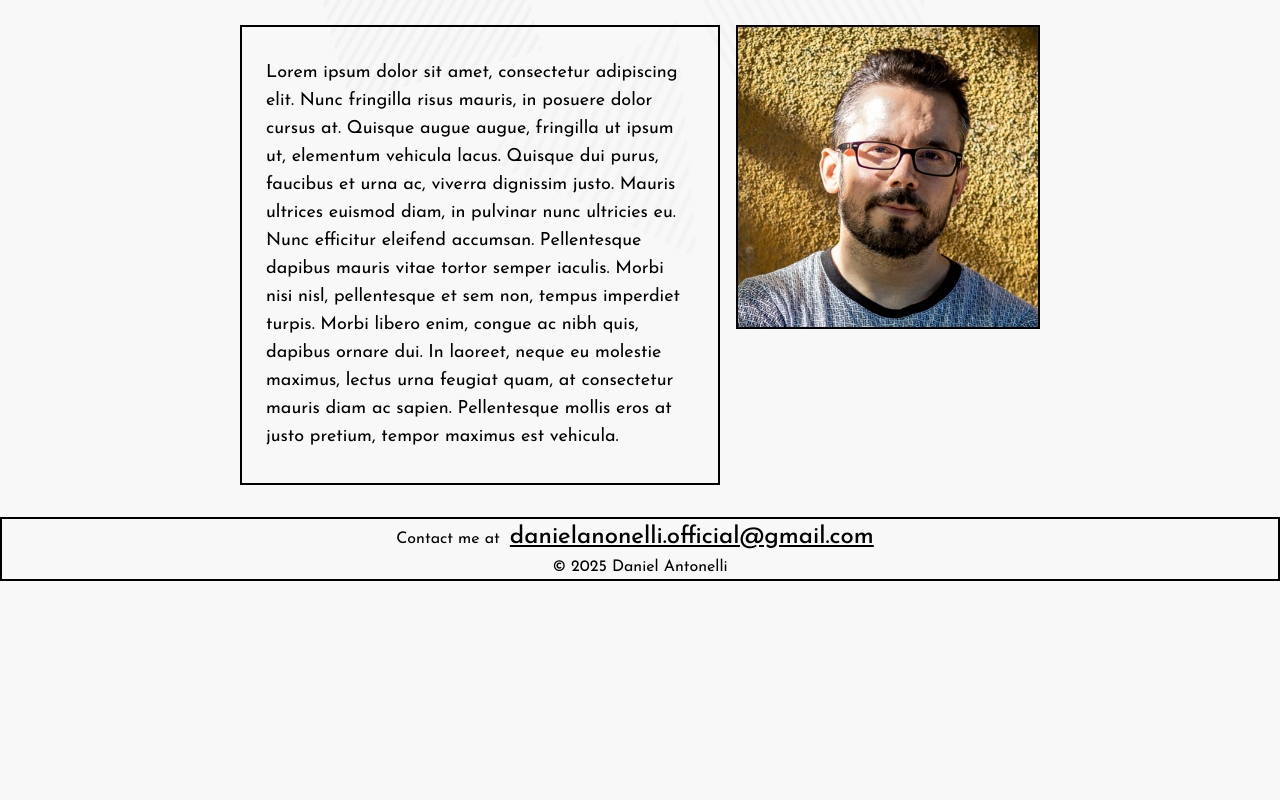
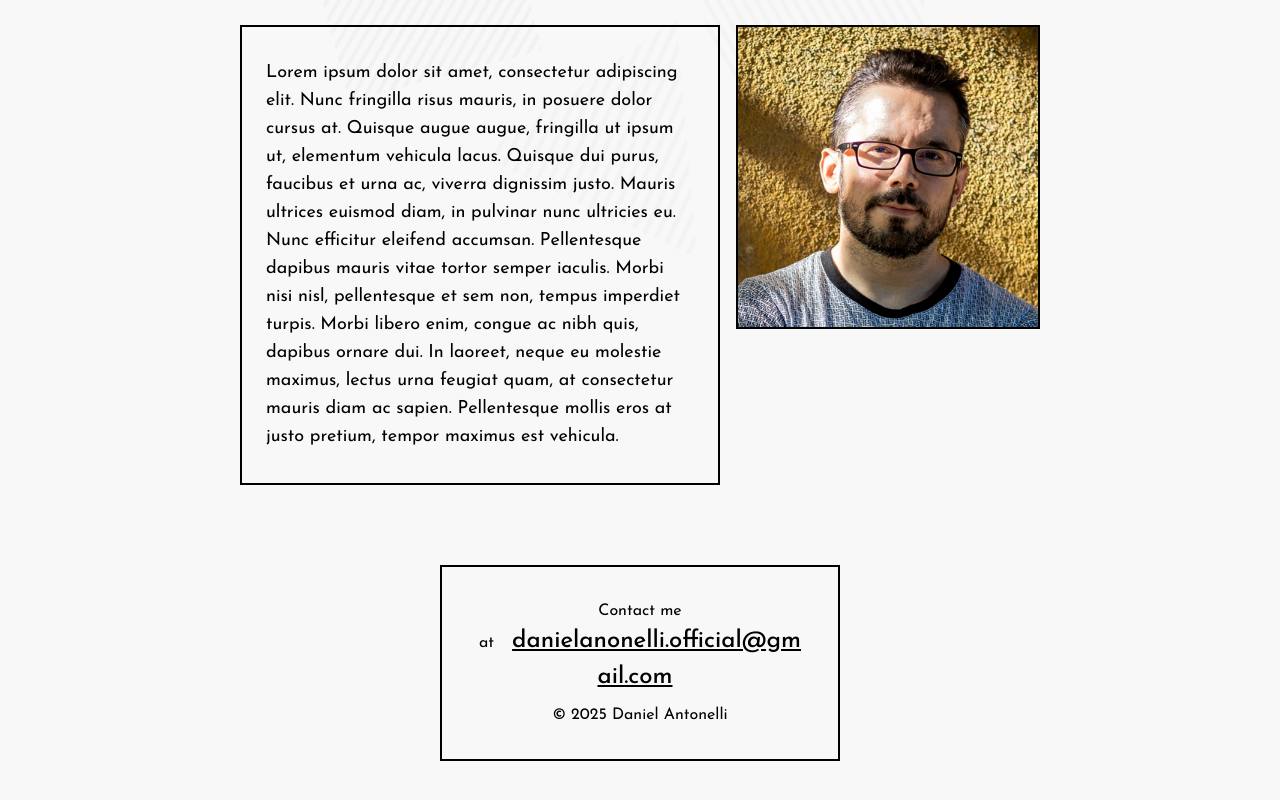
Before and after one commit to dan-antonelli/dantonelli-portfolio, a React (Vite) app: page / in a window 1280 px wide. Shown: the part 304-1104 px from the top of the page. Before the commit the page ends 885 px from the top, so only its background shows below. Built offline with nearby package versions, Linux system fonts and the light colour scheme.

Commit message:
styling footer

```diff
--- a/src/App.css
+++ b/src/App.css
@@ -136,12 +136,28 @@ a:focus::after {
   border: 2px solid #000;
 }
 
-footer {
+.footer-wrapper {
+  display: flex;
+  justify-content: center;
+  align-items: center;
+  padding: 3rem 0;
   margin-top: auto;
+}
+
+.footer-box {
+  border: 2px solid #000;
+  padding: 1.5rem 2rem;
   text-align: center;
-  width: 100%;
+  max-width: 400px;
   background-color: rgba(248, 248, 248, 0.9);
-  border: 2px solid #000;
+}
+
+.footer-box p {
+  margin: 0.5rem 0;
+}
+
+.footer-box .anchor {
+  margin-left: 0.5rem;
 }
 
 .background-shapes {
--- a/src/App.tsx
+++ b/src/App.tsx
@@ -38,7 +38,8 @@ function App() {
           </div>
         </section>
       </main>
-      <footer>
+      <div className="footer-wrapper">
+        <footer className="footer-box">
           <p>
             Contact me at
             <a href="mailto:danielanonelli.official@gmail.com" className="anchor">
@@ -47,6 +48,7 @@ function App() {
           </p>
           <p>© {new Date().getFullYear()} Daniel Antonelli</p>
         </footer>
+      </div>
     </>
   );
 }
```
Lines whose indentation alone changed are shown as unchanged.
